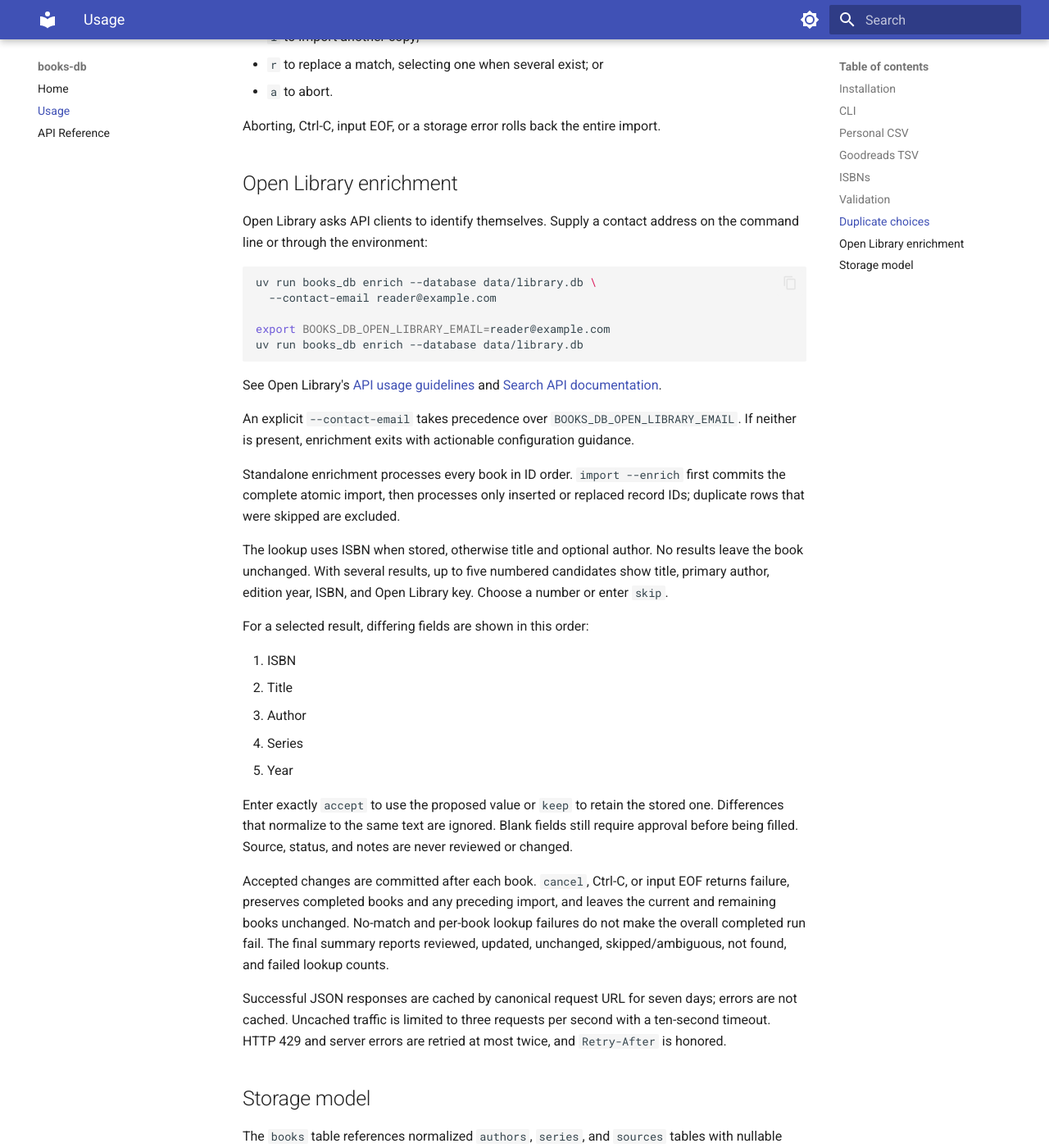
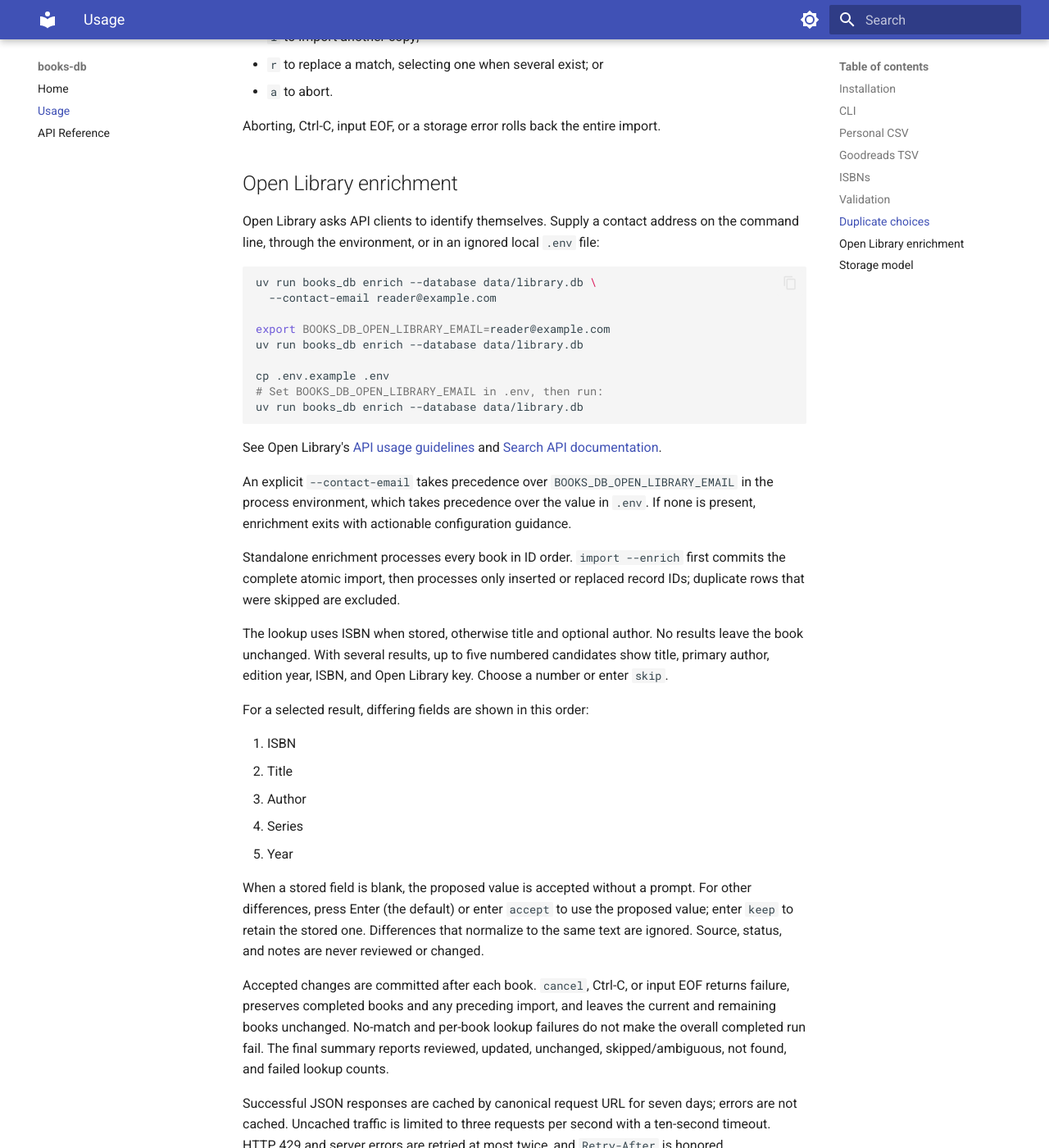
Before and after one commit to MauxBoyle/books-db, an MkDocs documentation site: the page built from docs/usage.md, in a window 1280 px wide and 1400 px high, scrolled down 3663 px. Shown: the whole window at 82% size. Built offline with MkDocs 1.6.1 and Material for MkDocs 9.7.7, drawn with Linux system fonts in a browser that asks for light colours.

Commit message:
Improve Open Library enrichment defaults

````diff
--- a/docs/usage.md
+++ b/docs/usage.md
@@ -160,7 +160,8 @@ Aborting, Ctrl-C, input EOF, or a storage error rolls back the entire import.
 ## Open Library enrichment
 
 Open Library asks API clients to identify themselves. Supply a contact address
-on the command line or through the environment:
+on the command line, through the environment, or in an ignored local `.env`
+file:
 
 ```bash
 uv run books_db enrich --database data/library.db \
@@ -168,13 +169,18 @@ uv run books_db enrich --database data/library.db \
 
 export BOOKS_DB_OPEN_LIBRARY_EMAIL=reader@example.com
 uv run books_db enrich --database data/library.db
+
+cp .env.example .env
+# Set BOOKS_DB_OPEN_LIBRARY_EMAIL in .env, then run:
+uv run books_db enrich --database data/library.db
 ```
 
 See Open Library's [API usage guidelines](https://openlibrary.org/developers/api)
 and [Search API documentation](https://openlibrary.org/dev/docs/api/search).
 
 An explicit `--contact-email` takes precedence over
-`BOOKS_DB_OPEN_LIBRARY_EMAIL`. If neither is present, enrichment exits with
+`BOOKS_DB_OPEN_LIBRARY_EMAIL` in the process environment, which takes
+precedence over the value in `.env`. If none is present, enrichment exits with
 actionable configuration guidance.
 
 Standalone enrichment processes every book in ID order. `import --enrich`
@@ -194,10 +200,11 @@ For a selected result, differing fields are shown in this order:
 4. Series
 5. Year
 
-Enter exactly `accept` to use the proposed value or `keep` to retain the stored
-one. Differences that normalize to the same text are ignored. Blank fields
-still require approval before being filled. Source, status, and notes are
-never reviewed or changed.
+When a stored field is blank, the proposed value is accepted without a prompt.
+For other differences, press Enter (the default) or enter `accept` to use the
+proposed value; enter `keep` to retain the stored one. Differences that
+normalize to the same text are ignored. Source, status, and notes are never
+reviewed or changed.
 
 Accepted changes are committed after each book. `cancel`, Ctrl-C, or input EOF
 returns failure, preserves completed books and any preceding import, and
--- a/pyproject.toml
+++ b/pyproject.toml
@@ -8,7 +8,10 @@ version = "0.0.1"
 description = "A Python application."
 readme = "README.md"
 requires-python = ">=3.13"
-dependencies = ["loguru"]
+dependencies = [
+    "loguru",
+    "python-dotenv>=1.1",
+]
 
 [project.scripts]
 books_db = "books_db.app:main"
````
Also changed, not shown: README.md (+10 -6 lines), 5 other files.
